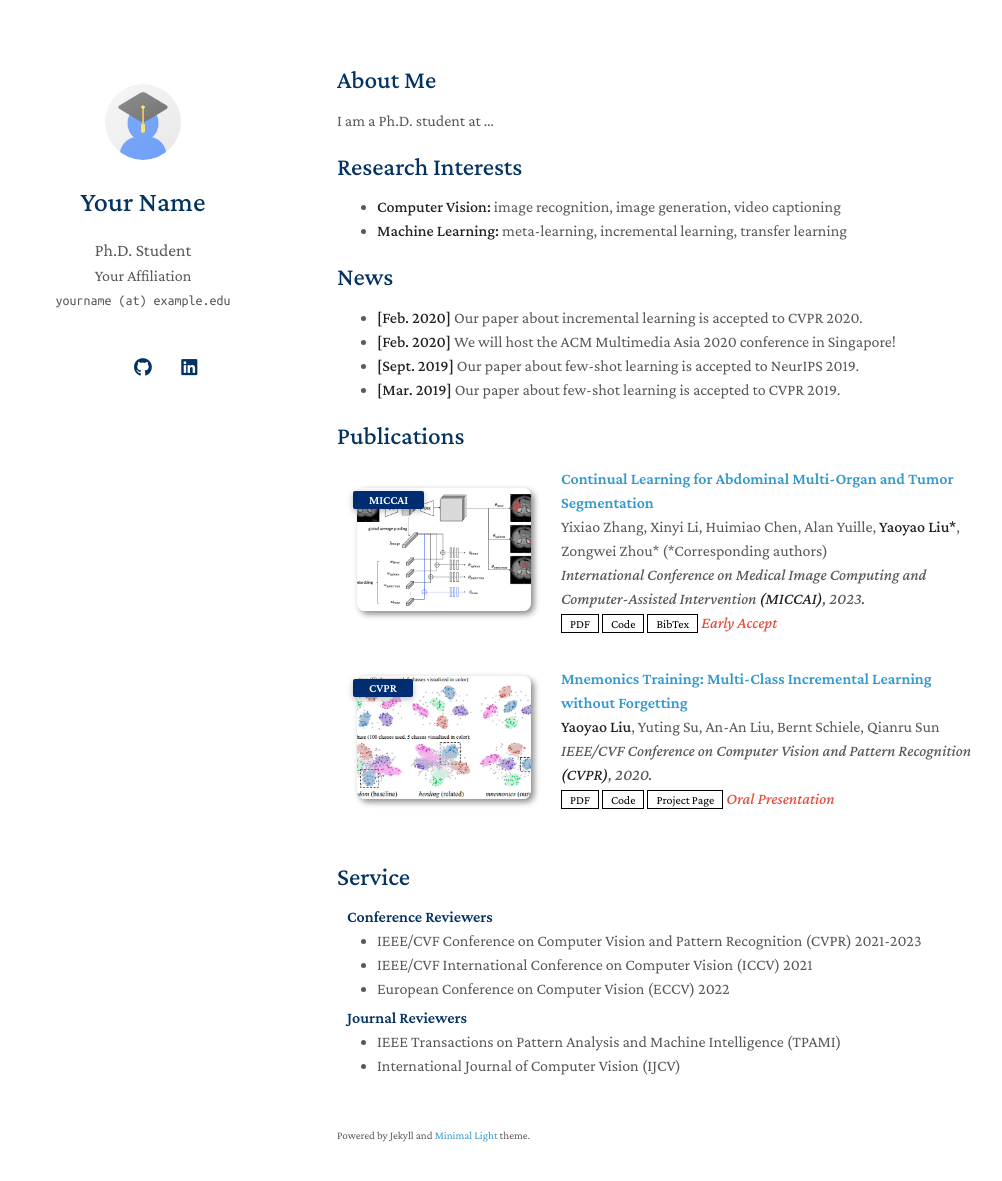
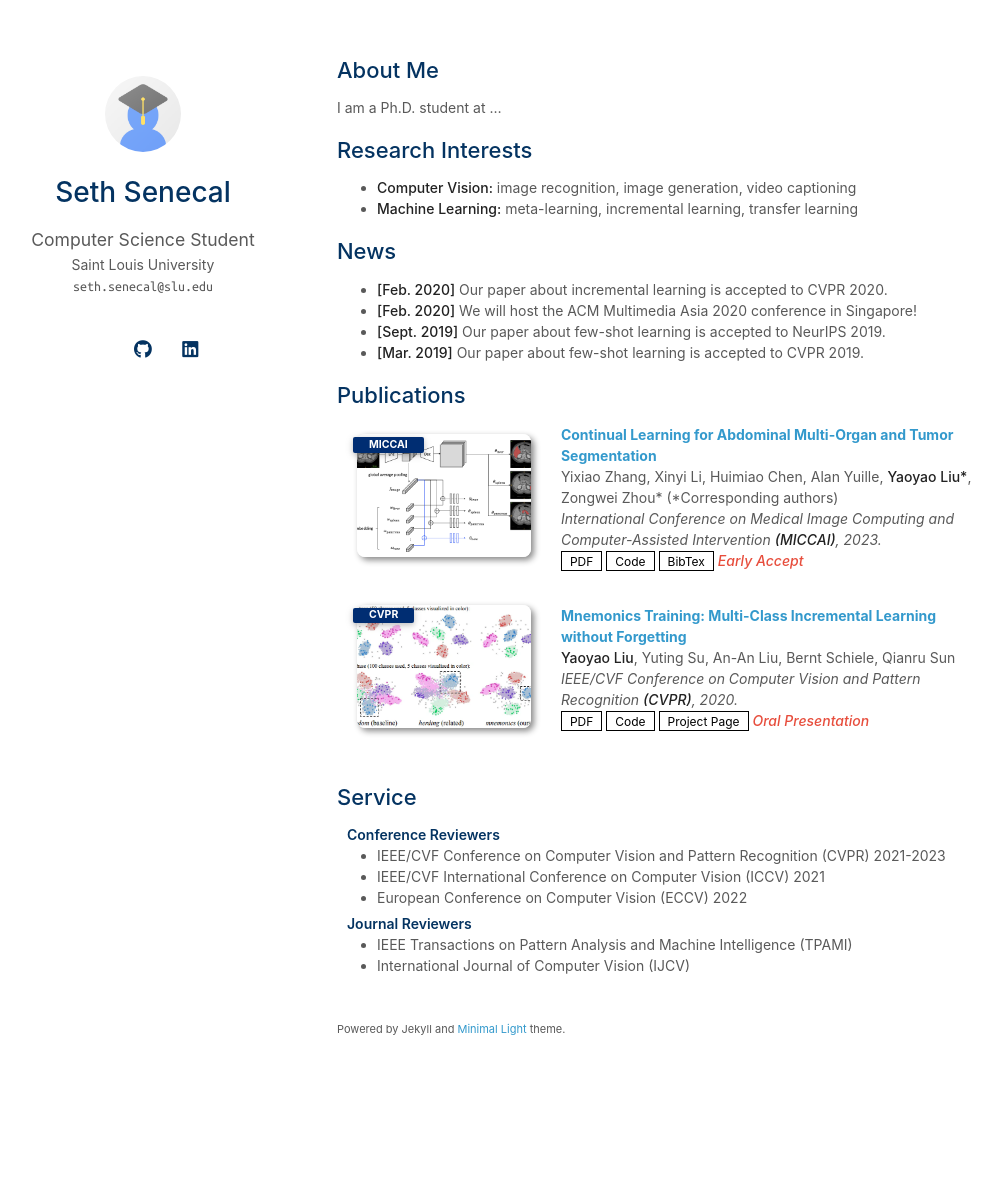
Before and after one commit to ssenecal1/ssenecal1.github.io, a Jekyll site: the page built from index.md, in a window 1280 px wide and 1216 px high. Shown: the top 1181 px of the window, without its empty margins (133-1135 px from the left). Built offline with Jekyll 4.4.1, drawn with Linux system fonts in a browser that asks for light colours; a style sheet for code colours, icons or effects is not loaded; our own code applies the rules of GitHub Pages for plain Markdown files.

Commit message:
Update personal information in _config.yml

```diff
--- a/_config.yml
+++ b/_config.yml
@@ -1,23 +1,21 @@
 # Basic Information
-title: Your Name
-position: Ph.D. Student
-affiliation: Your Affiliation
-affiliation_link: https://www.example.edu/
-email: yourname (at) example.edu
+title: Seth Senecal
+position: Computer Science Student
+affiliation: Saint Louis University
+affiliation_link: https://www.slu.edu/
+email: seth.senecal@slu.edu
 
 # Search Engine Optimization (SEO)
 # The following information is used to improve the website traffic from search engines, e.g., Google.
 keywords: minimal light
 description: The Minimal Light is a simple and elegant Jekyll theme for an academic personal homepage.
-canonical: https://minimal-light-theme.yliu.me/
+canonical: https://ssenecal1.github.io/
 
 # Links
 # If you don't need one of them, you may delete the corresponding line.
-google_scholar: https://scholar.google.com/
 cv_link: assets/files/curriculum_vitae.pdf
-github_link: https://github.com/
-linkedin: https://www.linkedin.com/
-twitter: https://twitter.com/
+github_link: https://github.com/ssenecal1/
+linkedin: https://www.linkedin.com/in/seth-senecal-6125b5443/
 
 # Images (e.g., your profile picture and your website's favicon)
 # "favicon" and "favicon_dark" are used for the light and dark modes, respectively.
@@ -35,7 +33,7 @@ auto_dark_mode: true
 
 # Font
 # You may use this option to choose between Serif and Sans Serif fonts.
-font: "Serif" # or "Sans Serif"
+font: "Sans Serif" # or "Sans Serif"
 
 # Google Analytics ID
 # Uncomment the line below and fill in your Google Analytics 4 measurement ID (G-XXXXXXXXXX) to enable it.
```
